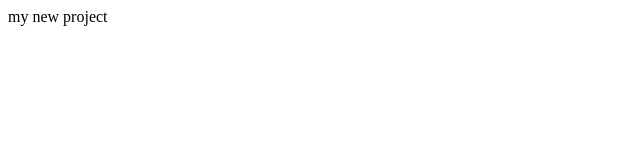
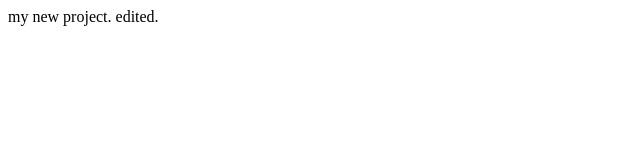
Before and after one commit to choudhurirajashri-code/new, a plain HTML site: page index.html in a window 1280 px wide. Shown: the full height of the page, 0-640 px from the left. Drawn offline with Linux system fonts and the light colour scheme.

Commit message:
2nd commit

```diff
--- a/index.html
+++ b/index.html
@@ -6,7 +6,7 @@
     <title>Document</title>
 </head>
 <body>
-    my new project
+    my new project. edited.
 
 </body>
 </html>
```
